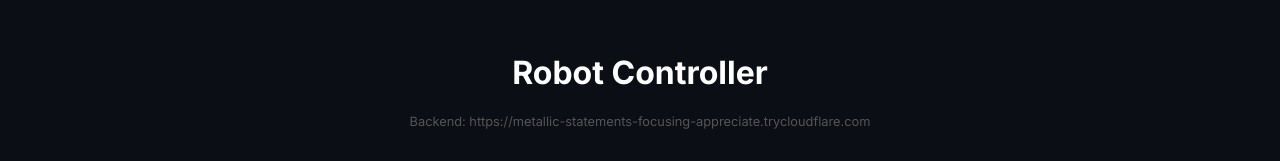
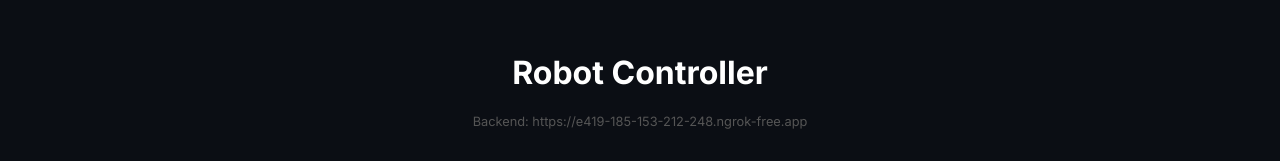
Before and after one commit to FaerdKamrat/TempControll, a SvelteKit app: page / in a window 1280 px wide. Shown: the top 161 px of the page. Built offline with nearby package versions, Linux system fonts and the light colour scheme; no server answers.

Commit message:
Update +page.svelte

```diff
--- a/src/routes/+page.svelte
+++ b/src/routes/+page.svelte
@@ -2,7 +2,7 @@
     import { onMount } from 'svelte';
 
     // --- CONFIG ---
-    const API_BASE = "https://metallic-statements-focusing-appreciate.trycloudflare.com";
+    const API_BASE = "https://e419-185-153-212-248.ngrok-free.app";
     const DISTANCE_STREAM_ID = "03c97b78-0167-446e-8bd0-cbc941561b65";
     const MATRIX_STREAM_ID = "e4904706-0687-4da7-9b05-9cbec06d689c";
 
```
